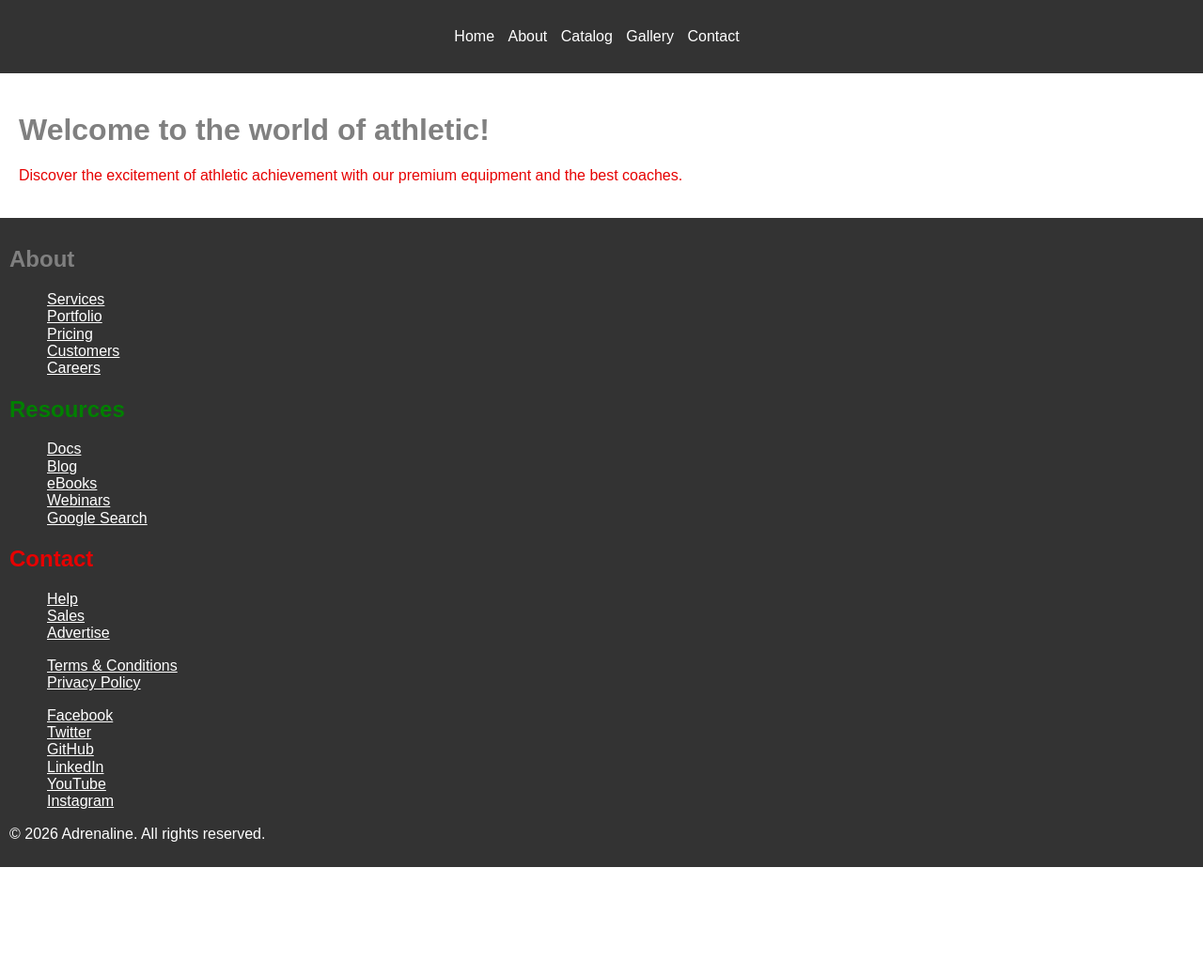
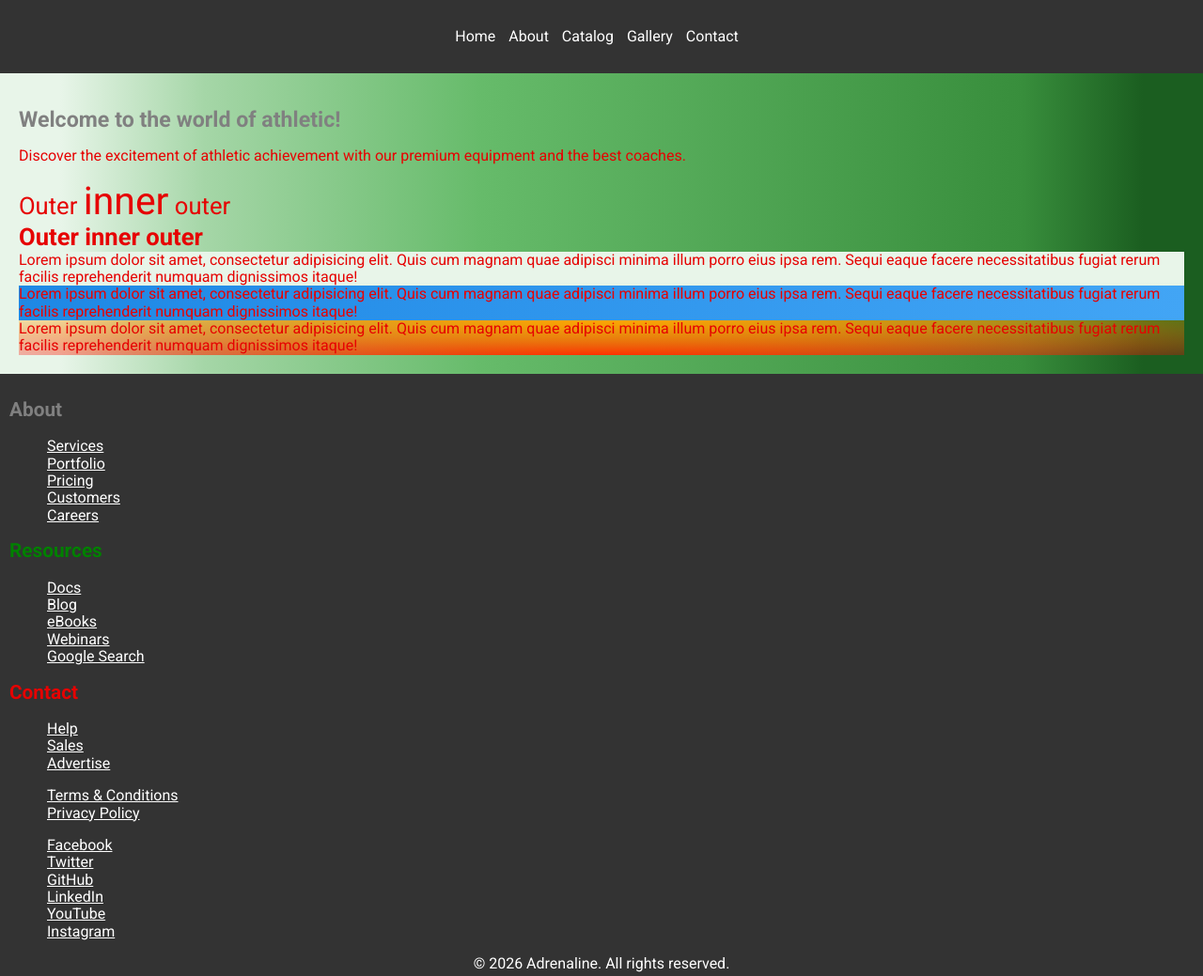
Before and after one commit to Ssovelich/Ssovelich.github.io, a plain HTML site: page index.html in a window 1280 px wide. Shown: the whole page at 94% size. Before the commit the page ends 923 px from the top, so only its background shows below. Drawn offline with nearby package versions, Linux system fonts and the light colour scheme.

Commit message:
added exercise 6

```diff
--- a/css/footer.css
+++ b/css/footer.css
@@ -11,4 +11,7 @@ footer {
   a {
     color: #fff;
   }
+  .copy {
+    text-align: center;
+  }
 }
--- a/css/main.css
+++ b/css/main.css
@@ -1,5 +1,17 @@
+@import url(https://cdnjs.cloudflare.com/ajax/libs/font-awesome/7.3.1/css/all.min.css);
+
+html {
+  font-size: 100%;
+}
+
 body {
-  font-family: Arial, sans-serif;
+  font-family: "Roboto", sans-serif;
+  font-optical-sizing: auto;
+  font-weight: 400;
+  font-style: normal;
+  font-variation-settings: "wdth" 100;
+  font-size: 1rem;
+
   margin: 0;
 }
 main {
@@ -8,6 +20,13 @@ main {
 }
 h1, h2, h3 {
   color: grey;
+  font-weight: 700;
+}
+h1 {
+  font-size: 1.45rem;
+}
+h2{
+  font-size: 1.3rem;
 }
 .h2 {
   color: #e60202;
@@ -15,3 +34,55 @@ h1, h2, h3 {
 .heading {
   color: green;
 }
+.list-unstyled {
+  list-style: none;
+}
+.footer-social {
+}
+
+div {
+  font-size: 1em;
+}
+span {
+  font-size: 1.6em;
+}
+strong {
+  font-size: 1.6rem;
+}
+.body {
+  background: linear-gradient(
+    to right,
+    #e8f5e9 5%,
+    #a5d6a7 17%,
+    #66bb6a 40%,
+    #388e3c 85%,
+    #1b5e20 95%
+  );
+}
+.negative {
+  background: linear-gradient(
+    to left,
+    #e3f2fd -50%,
+    #90caf9 -10%,
+    #42a5f5 0%,
+    #1e88e5 100%,
+    #0d47a1 150%
+  );
+}
+.percents {
+  background: linear-gradient(
+    to bottom,
+    #e8f5e9 2em,
+    #c8e6c9 4em,
+    #81c784 8em,
+    #4caf50 16em,
+    #2e7d32 32em,
+    #1b5e20 64em,
+    #0d3b10 128em
+  );
+}
+.radial {
+  background:
+    radial-gradient(ellipse at top, orange, transparent),
+    radial-gradient(ellipse at bottom, red, transparent);
+}
--- a/index.html
+++ b/index.html
@@ -4,10 +4,14 @@
   <meta charset="UTF-8">
   <meta name="viewport" content="width=device-width, initial-scale=1.0">
   <link rel="shortcut icon" href="/favicon.png" type="image/x-icon">
+  <link rel="preconnect" href="https://fonts.googleapis.com">
+  <link rel="preconnect" href="https://fonts.gstatic.com" crossorigin>
+  <link href="https://fonts.googleapis.com/css2?family=Roboto:wght@400;700&display=swap" rel="stylesheet">
   <link rel="stylesheet" href="/css/styles.css">
   <title>Adrenaline | Athletic club</title>
 </head>
-<body>
+
+<body class="body">
 
   <header>
     <nav>
@@ -24,6 +28,27 @@
   <main>
     <h1>Welcome to the world of athletic!</h1>
     <p>Discover the excitement of athletic achievement with our premium equipment and the best coaches.</p>
+
+    <div>
+    <span>Outer <span>inner</span> outer</span>
+    </div>
+
+    <div>
+        <strong>Outer <strong>inner</strong> outer</strong>
+    </div>
+
+    <div class="percents">
+    Lorem ipsum dolor sit amet, consectetur adipisicing elit. Quis cum magnam quae adipisci minima illum porro eius ipsa rem. Sequi eaque facere necessitatibus fugiat rerum facilis reprehenderit numquam dignissimos itaque!
+    </div>
+
+    <div class="negative">
+    Lorem ipsum dolor sit amet, consectetur adipisicing elit. Quis cum magnam quae adipisci minima illum porro eius ipsa rem. Sequi eaque facere necessitatibus fugiat rerum facilis reprehenderit numquam dignissimos itaque!
+    </div>
+
+    <div class="radial">
+    Lorem ipsum dolor sit amet, consectetur adipisicing elit. Quis cum magnam quae adipisci minima illum porro eius ipsa rem. Sequi eaque facere necessitatibus fugiat rerum facilis reprehenderit numquam dignissimos itaque!
+    </div>
+
   </main>
 
   <footer>
@@ -82,8 +107,8 @@
       </ul>
 
     </section>
+      <div class="copy"><p>&copy; 2026 Adrenaline. All rights reserved.</p></div>
 
-    <p>&copy; 2026 Adrenaline. All rights reserved.</p>
   </footer>
 
 </body>
```
